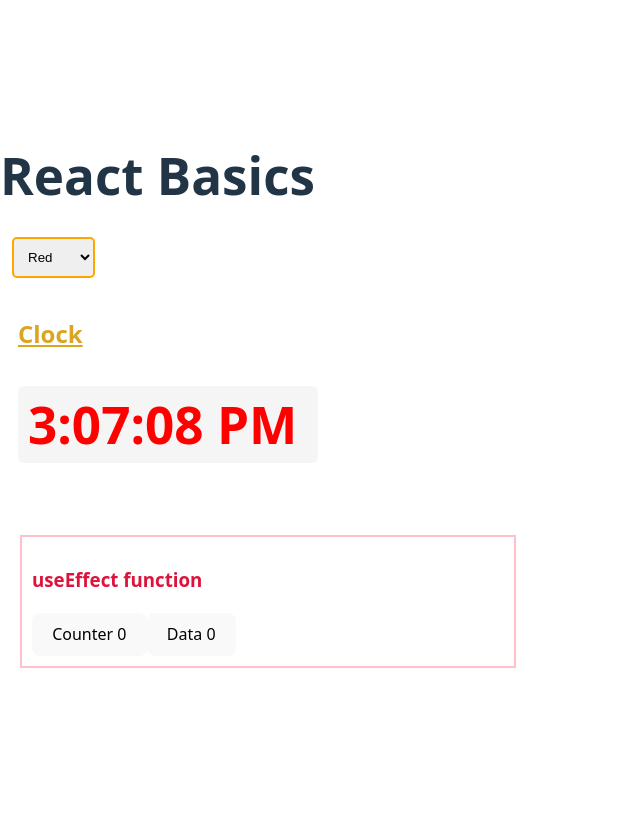
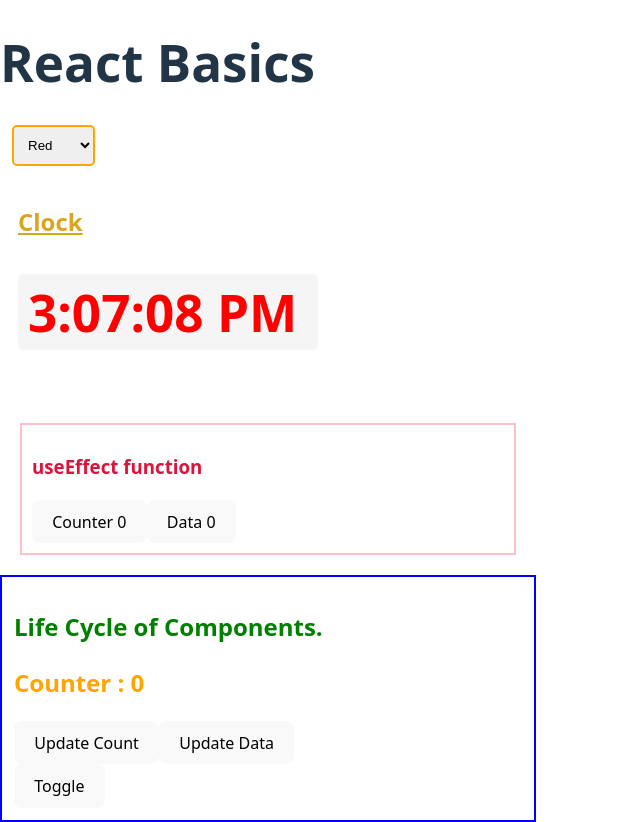
Before and after one commit to AkshitaGupta97/React_Basics, a React (Vite) app: page / in a window 1280 px wide. Shown: the whole page, without its empty margins (0-640 px from the left). Before the commit the page ends 800 px from the top, so only its background shows below. Built offline with nearby package versions, Linux system fonts and the light colour scheme.

Commit message:
Life cycle changes

```diff
--- a/src/App.jsx
+++ b/src/App.jsx
@@ -3,6 +3,7 @@
 //import Hooks from "./States_hooks"
 
 import ClockComponent from "./ClockComponent"
+import LifeCycle from "./LifeCycleOfComponenet"
 //import NestedCollegeData from "./NestedLoop"
 import UseEffectData from "./UseEffect"
 
@@ -53,6 +54,9 @@ function App() {
       {/*  <NestedCollegeData /> */}
 
        <UseEffectData />
+
+       <LifeCycle />
+
     </>
   )
 }
--- /dev/null
+++ b/src/LifeCycleOfComponenet.jsx
@@ -0,0 +1,39 @@
+import { useEffect, useState } from "react";
+
+function LifeCycle(){
+    const [count, setCount] = useState(0);
+    const [data, setData] = useState(0);
+    const [display, setDisplay] = useState(true);
+
+    useEffect(()=> {
+        console.log('Mounting Phase ... ');
+    },[]);
+
+    useEffect(()=> {
+        console.log('Update Count Phase ... ');
+    },[count]);
+
+    useEffect(()=> {
+        return() => {
+            console.log('Unmount  Phase ... ');
+        }
+    },[]);
+
+    return (
+        <div style={{border:"2px solid blue", padding:"12px"}}>
+            <h2 style={{color:"green"}}>Life Cycle of Components.</h2>
+            {
+                display ?
+                <h2 style={{color:"orange"}}>Counter : {count}</h2> :
+                <h2 style={{color:"orange"}}>Data : {data}</h2>
+            }
+
+            <button onClick={() => setCount(count + 1)}>Update Count</button>
+            <button onClick={() => setData(data+1)}>Update Data</button>
+            <br />
+            <button onClick={() => setDisplay(!display)}>Toggle</button>
+        </div>
+    )
+}
+
+export default LifeCycle;
```
